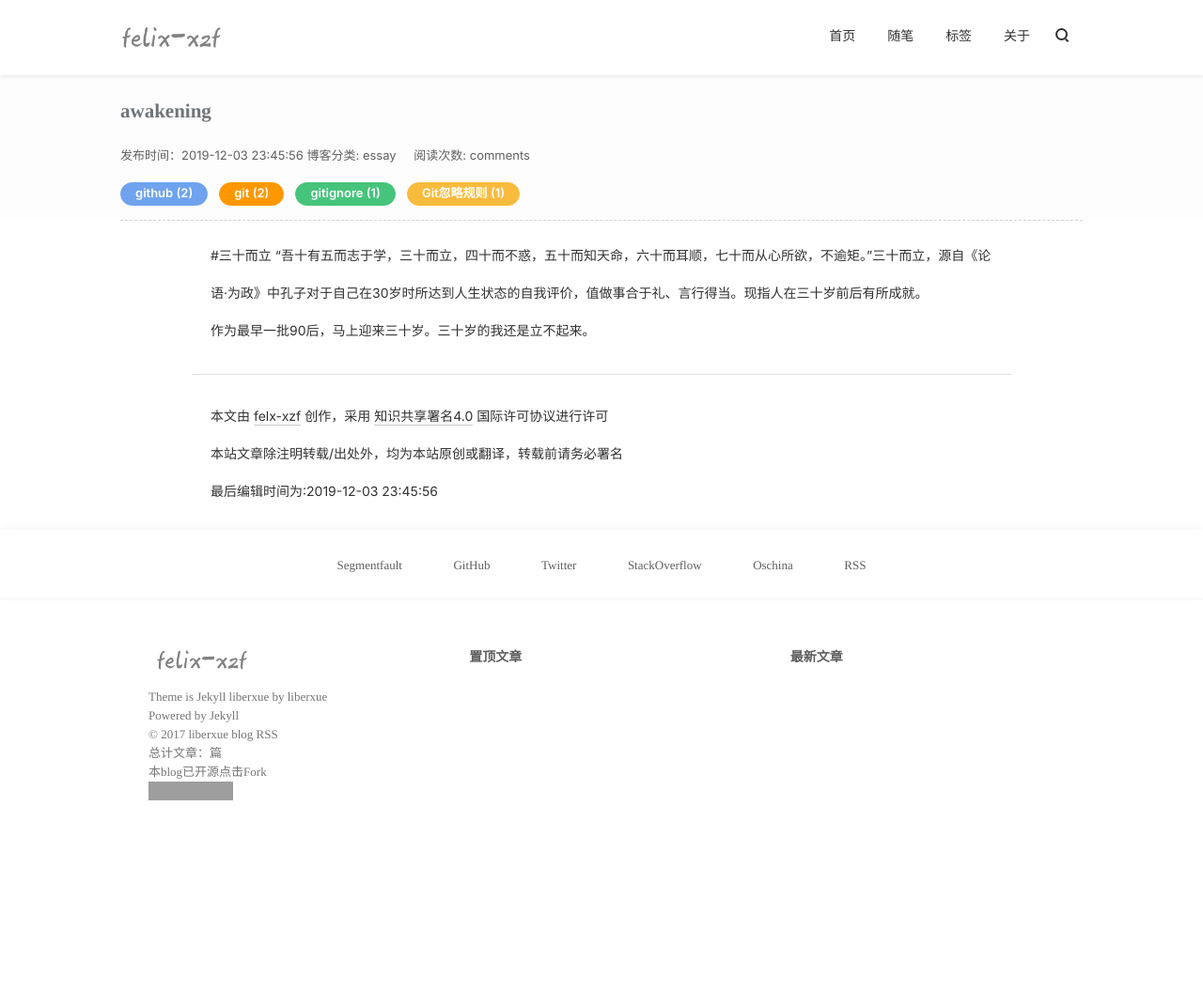
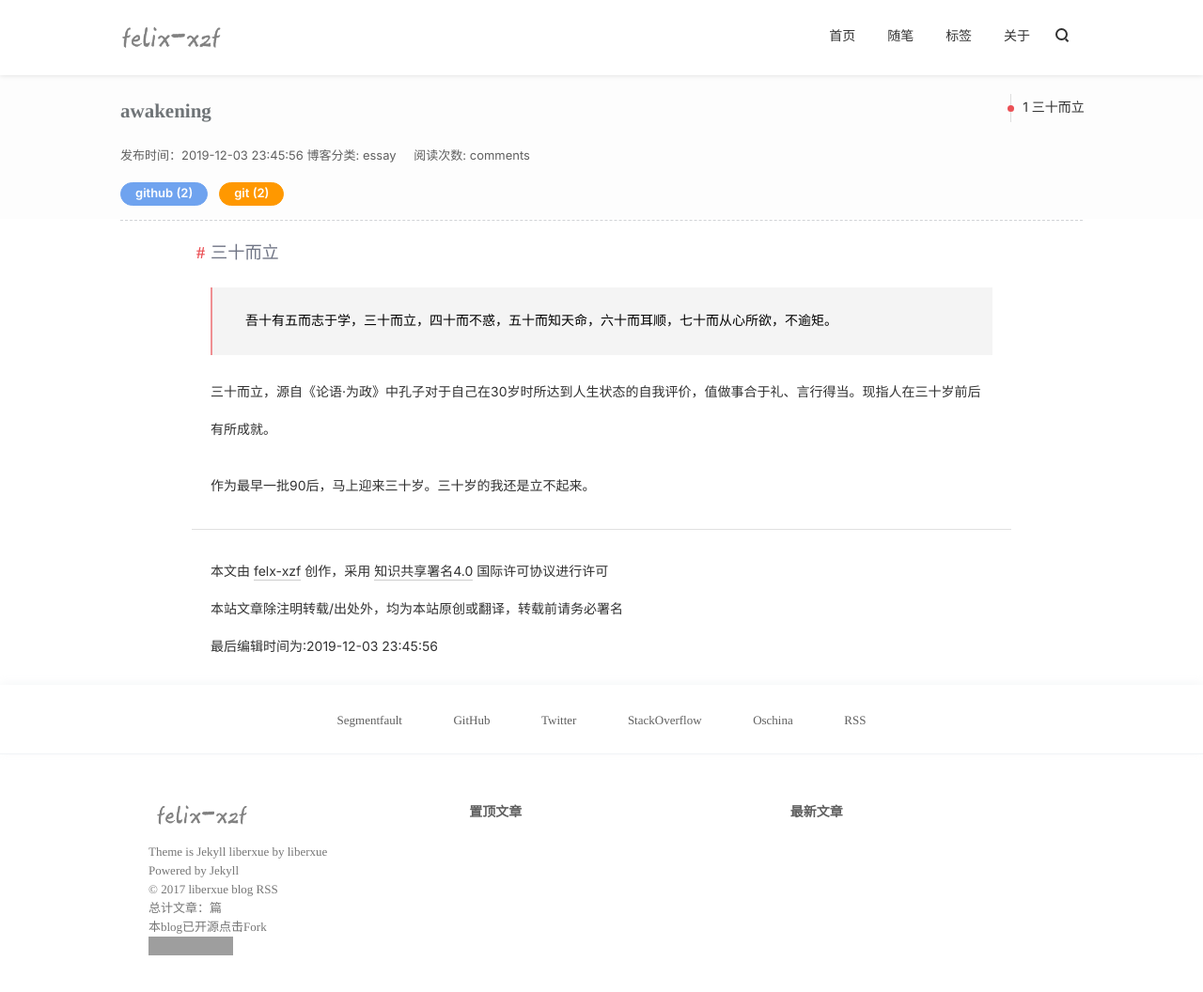
Before and after one commit to felix-xzf/felix-xzf.github.io, a Jekyll site: the page built from _posts/随笔/2019-12-03-awakening.md, in a window 1280 px wide and 1153 px high. Shown: the top 1056 px of the window at 94% size. Built offline with Jekyll 4.4.1, drawn with Linux system fonts in a browser that asks for light colours; nearby versions of some CDN libraries; comment, search, counter and statistics services are not loaded; grey boxes are pictures that could not be loaded.

Commit message:
awakening

```diff
--- a/_posts/随笔/2019-12-03-awakening.md
+++ b/_posts/随笔/2019-12-03-awakening.md
@@ -8,10 +8,11 @@ category: essay
 tags:
 - github
 - git
-- gitignore
-- Git忽略规则
 ---
 
-#三十而立
-“吾十有五而志于学，三十而立，四十而不惑，五十而知天命，六十而耳顺，七十而从心所欲，不逾矩。”三十而立，源自《论语·为政》中孔子对于自己在30岁时所达到人生状态的自我评价，值做事合于礼、言行得当。现指人在三十岁前后有所成就。
+## 三十而立
+>吾十有五而志于学，三十而立，四十而不惑，五十而知天命，六十而耳顺，七十而从心所欲，不逾矩。
+
+三十而立，源自《论语·为政》中孔子对于自己在30岁时所达到人生状态的自我评价，值做事合于礼、言行得当。现指人在三十岁前后有所成就。
+
 作为最早一批90后，马上迎来三十岁。三十岁的我还是立不起来。
```
